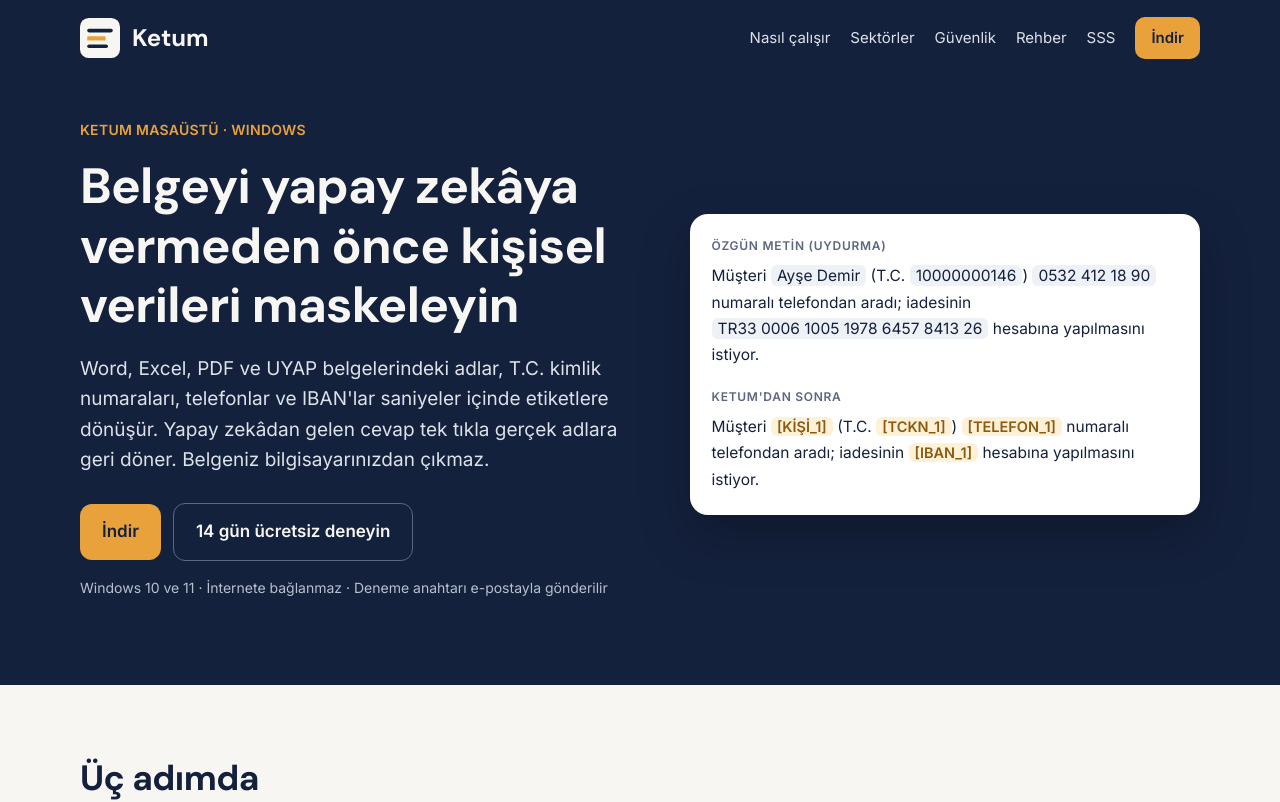
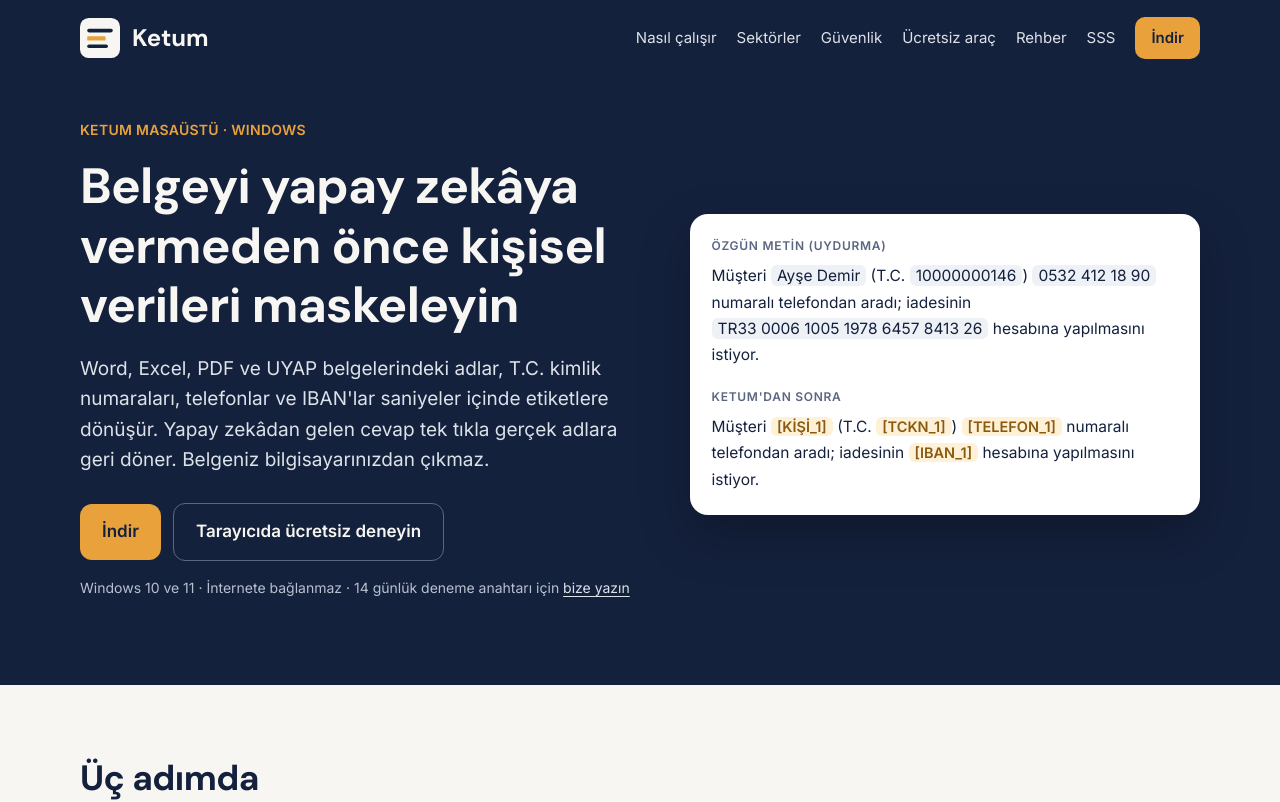
Before and after one commit to ketumveri/site, a plain HTML site: page index.html in a window 1280 px wide. Shown: the top 802 px of the page. Drawn offline with Linux system fonts and the light colour scheme.

Commit message:
Taslak: ana sayfaya ücretsiz araç bağlantıları
Co-Authored-By: Claude Opus 5.5 <noreply@anthropic.com>
Claude-Session: https://claude.ai/code/session_014MNUngLooH9KhcVru4zkLX

```diff
--- a/index.html
+++ b/index.html
@@ -90,7 +90,7 @@ footer p{margin:0;max-width:34rem}
 <header class="ust"><div class="ic">
 <a class="logo" href="./"><svg width="40" height="40" viewBox="0 0 100 100" role="img" aria-label="Ketum logosu"><rect width="100" height="100" rx="22" fill="#F7F6F2"/><rect x="18" y="27" width="64" height="9" rx="4.5" fill="#14213D"/><rect x="18" y="45.5" width="46" height="11" rx="2" fill="#E9A23B"/><rect x="18" y="66" width="52" height="9" rx="4.5" fill="#14213D"/></svg><span>Ketum</span></a>
 <nav aria-label="Site">
-<a class="ic-bag" href="#nasil">Nasıl çalışır</a><a class="ic-bag" href="#sektorler">Sektörler</a><a class="ic-bag" href="#guvenlik">Güvenlik</a><a href="rehber/">Rehber</a><a href="sss/">SSS</a><a class="dugme" href="indir/">İndir</a>
+<a class="ic-bag" href="#nasil">Nasıl çalışır</a><a class="ic-bag" href="#sektorler">Sektörler</a><a class="ic-bag" href="#guvenlik">Güvenlik</a><a href="maskeleme-araci/">Ücretsiz araç</a><a href="rehber/">Rehber</a><a class="ic-bag" href="sss/">SSS</a><a class="dugme" href="indir/">İndir</a>
 </nav>
 </div></header>
 
@@ -102,9 +102,9 @@ footer p{margin:0;max-width:34rem}
 <p class="alt">Word, Excel, PDF ve UYAP belgelerindeki adlar, T.C. kimlik numaraları, telefonlar ve IBAN'lar saniyeler içinde etiketlere dönüşür. Yapay zekâdan gelen cevap tek tıkla gerçek adlara geri döner. Belgeniz bilgisayarınızdan çıkmaz.</p>
 <div class="dugmeler">
 <a class="btn ana" href="indir/">İndir</a>
-<a class="btn ikinci" href="mailto:ketumveri@hotmail.com?subject=Ketum%2014%20g%C3%BCnl%C3%BCk%20deneme">14 gün ücretsiz deneyin</a>
+<a class="btn ikinci" href="maskeleme-araci/">Tarayıcıda ücretsiz deneyin</a>
 </div>
-<p class="kucuk">Windows 10 ve 11 · İnternete bağlanmaz · Deneme anahtarı e-postayla gönderilir</p>
+<p class="kucuk">Windows 10 ve 11 · İnternete bağlanmaz · 14 günlük deneme anahtarı için <a href="mailto:ketumveri@hotmail.com?subject=Ketum%2014%20g%C3%BCnl%C3%BCk%20deneme" style="color:#DDE1E8">bize yazın</a></p>
 </div>
 <div class="ornek-kart" aria-label="Uydurma bir örnek">
 <p class="etiket">Özgün metin (uydurma)</p>
@@ -191,7 +191,7 @@ footer p{margin:0;max-width:34rem}
 
 <footer><div class="ic">
 <span>Ketum · Kişisel veri maskeleme · <a href="mailto:ketumveri@hotmail.com">ketumveri@hotmail.com</a></span>
-<nav aria-label="Alt bağlantılar"><a href="hukuk/">Avukatlar için</a><a href="rehber/">Rehber</a><a href="sss/">Sık sorulan sorular</a><a href="indir/">İndir</a></nav>
+<nav aria-label="Alt bağlantılar"><a href="maskeleme-araci/">Ücretsiz maskeleme aracı</a><a href="hukuk/">Avukatlar için</a><a href="rehber/">Rehber</a><a href="sss/">Sık sorulan sorular</a><a href="indir/">İndir</a></nav>
 <p>Ketum kişisel verileri maskeler. Maskeleme tek başına anonimleştirme değildir; verinin hukuki değerlendirmesi veri sorumlusu olarak size aittir. Sitede çerez kullanmayan ve sizi tanımlamayan bir ziyaret istatistiği aracı (Cloudflare Web Analytics) kullanılır.</p>
 </div></footer>
 
```
